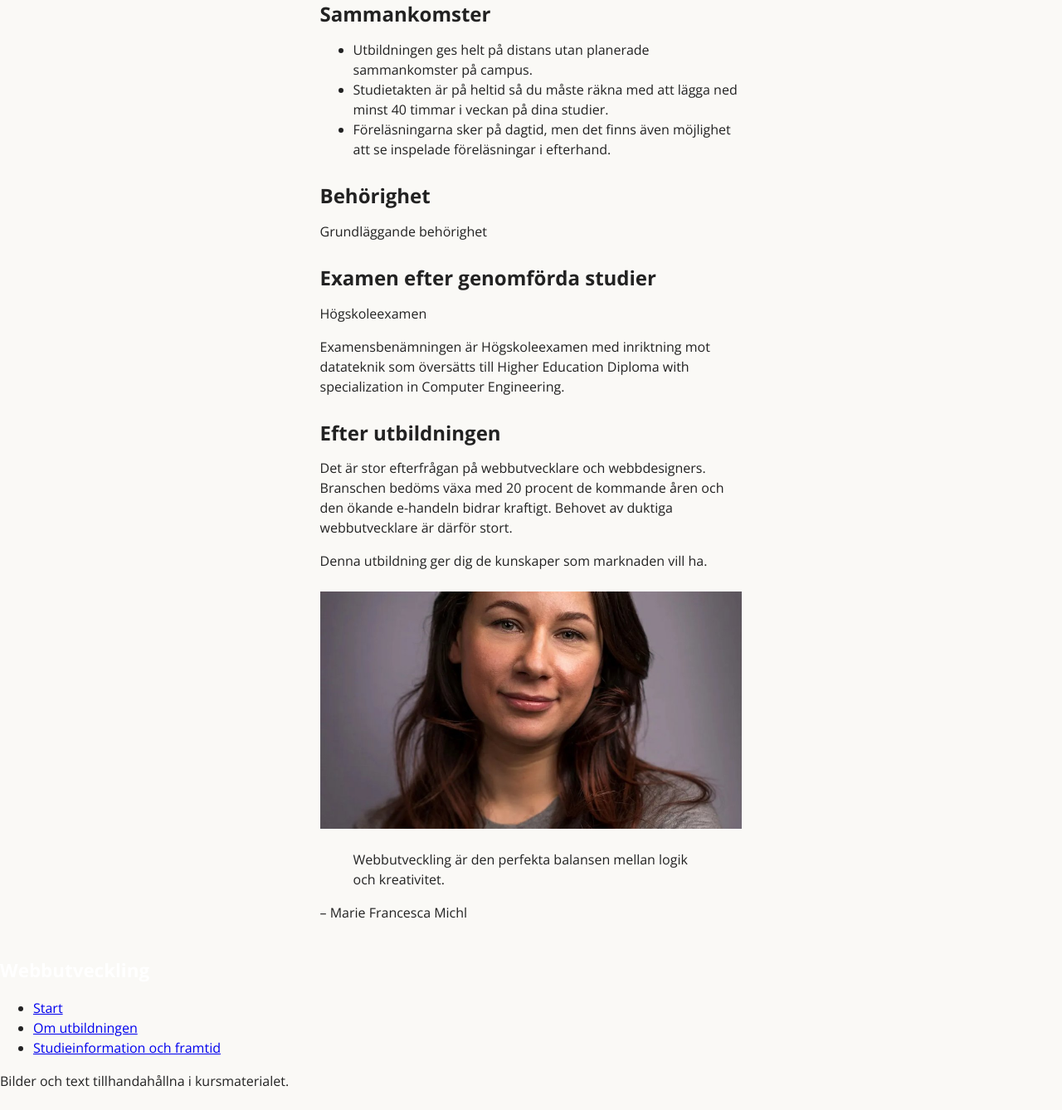
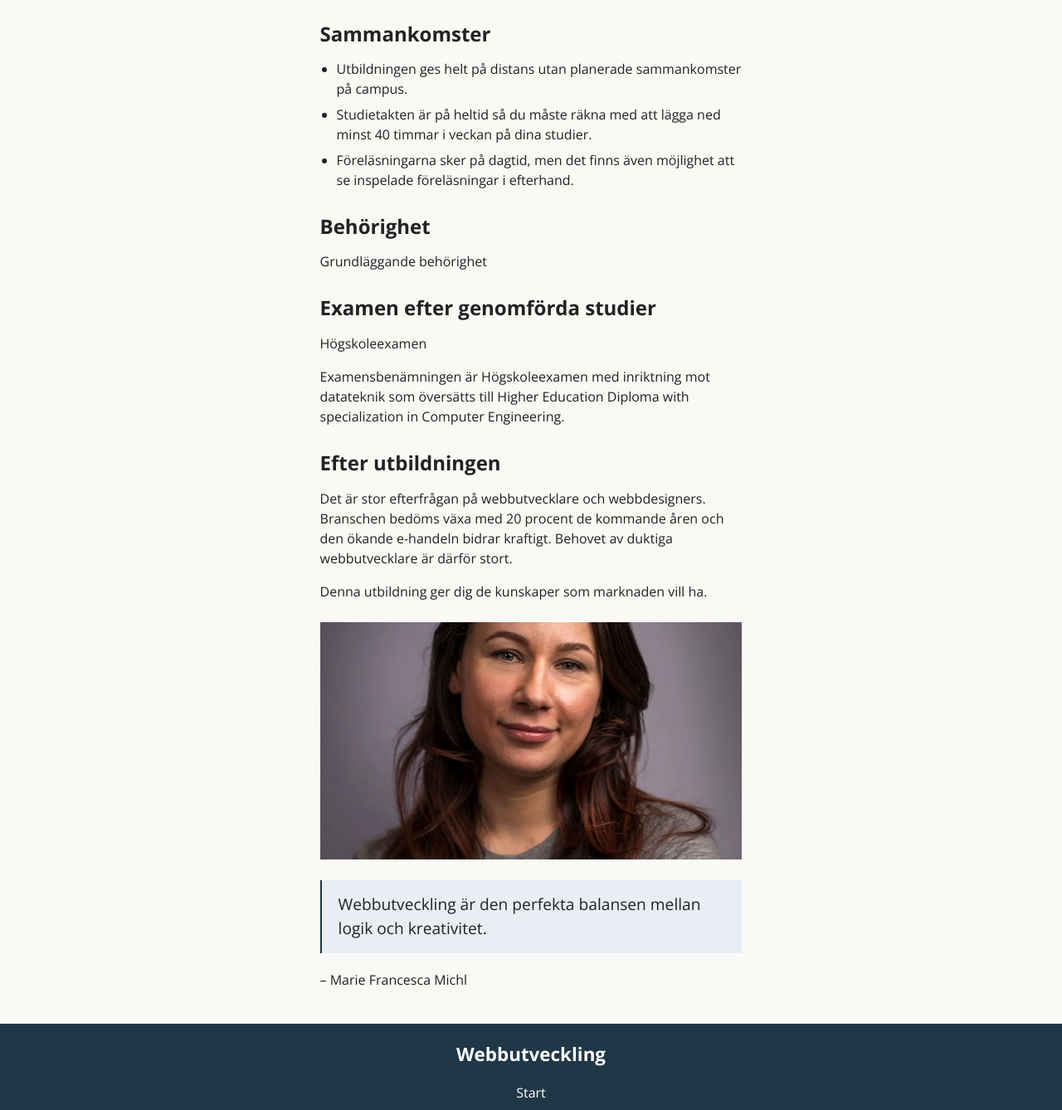
Before and after one commit to mattiasafeldt/laboration_2, a plain HTML site: page framtid.html in a window 1280 px wide. Shown: the part 407-1745 px from the top of the page at 83% size. Drawn offline with nearby package versions, Linux system fonts and the light colour scheme.

Commit message:
CSS för sidfot och navigering.

```diff
--- a/framtid.html
+++ b/framtid.html
@@ -64,7 +64,6 @@
                 <li><a href="framtid.html" aria-current="page">Studieinformation och framtid</a></li>
             </ul>
         </nav>
-        <p>Bilder och text tillhandahållna i kursmaterialet.</p>
     </footer>
 </body>
 </html>
--- a/style.css
+++ b/style.css
@@ -37,7 +37,7 @@ body {
     display: flex;
     flex-direction: column;
     padding: 0;
-    gap: 10px;
+    gap: 2px;
     list-style: none;
     margin: 20px 0 0;
 }
@@ -67,3 +67,45 @@ h2 {
     font-size: 1.1rem;
     line-height: 1.5;
 }
+blockquote {
+    font-size: 1.2rem;
+    border-left: 2px solid #203748;
+    margin: 20px 0;
+    padding: 15px 20px;
+    background-color: #e8eef4;
+}
+blockquote p {
+    margin: 0;
+}
+.main-content li + li {
+    margin-top: 7px;
+}
+.main-content ul {
+    padding-left: 20px;
+    margin: 15px 0 23px;
+}
+/*CSS för sidfot och navigering*/
+.site-footer {
+    padding: 20px 20px;
+    background-color: #203747;
+    color: #fff;
+    text-align: center;
+}
+.footer-nav {
+    display: flex;
+    flex-direction: column;
+    gap: 10px;
+    padding: 0;
+    list-style: none;
+    margin: 20 0 0px;
+}
+.footer-nav a {
+    display: block;
+    color: #fff;
+    padding: 2px;
+    text-decoration: none;
+}
+.footer-nav a[aria-current="page"] {
+    text-decoration: underline;
+    font-weight: bold;
+}
```
Also changed, not shown: index.html (+0 -1 lines), om-utbildningen.html (+0 -1 lines).
